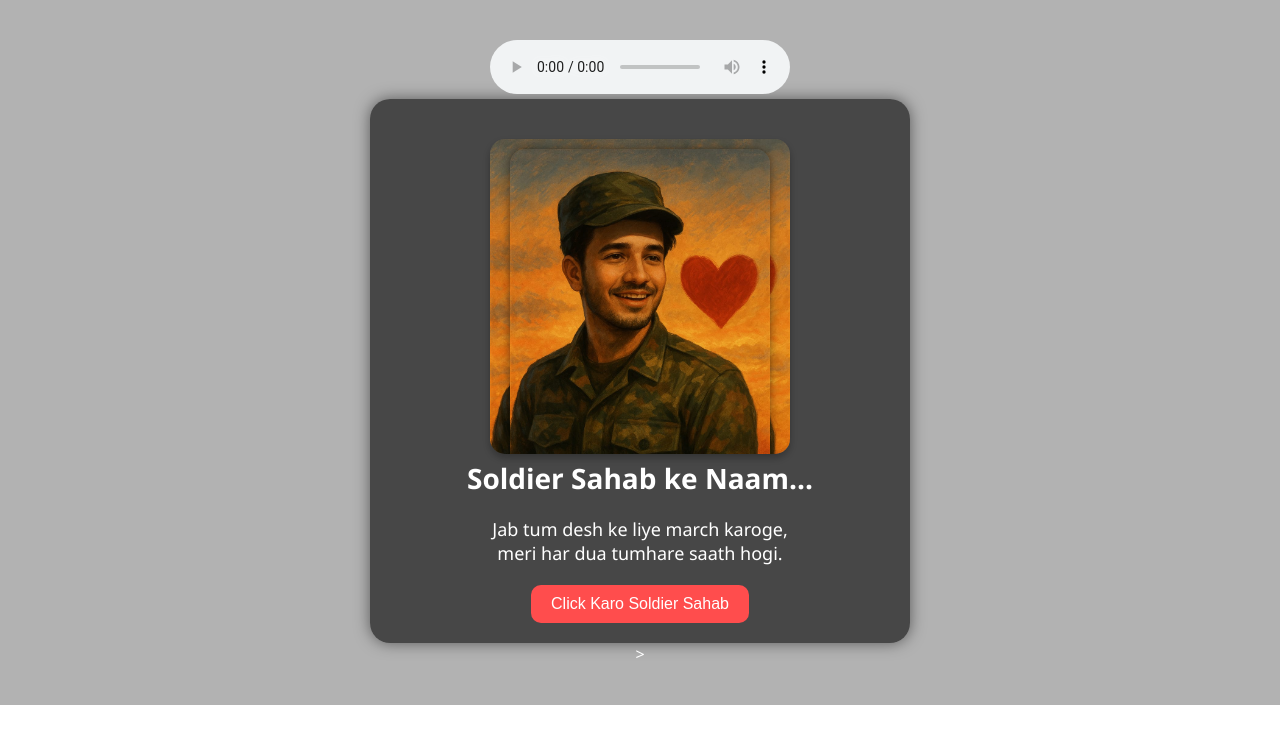
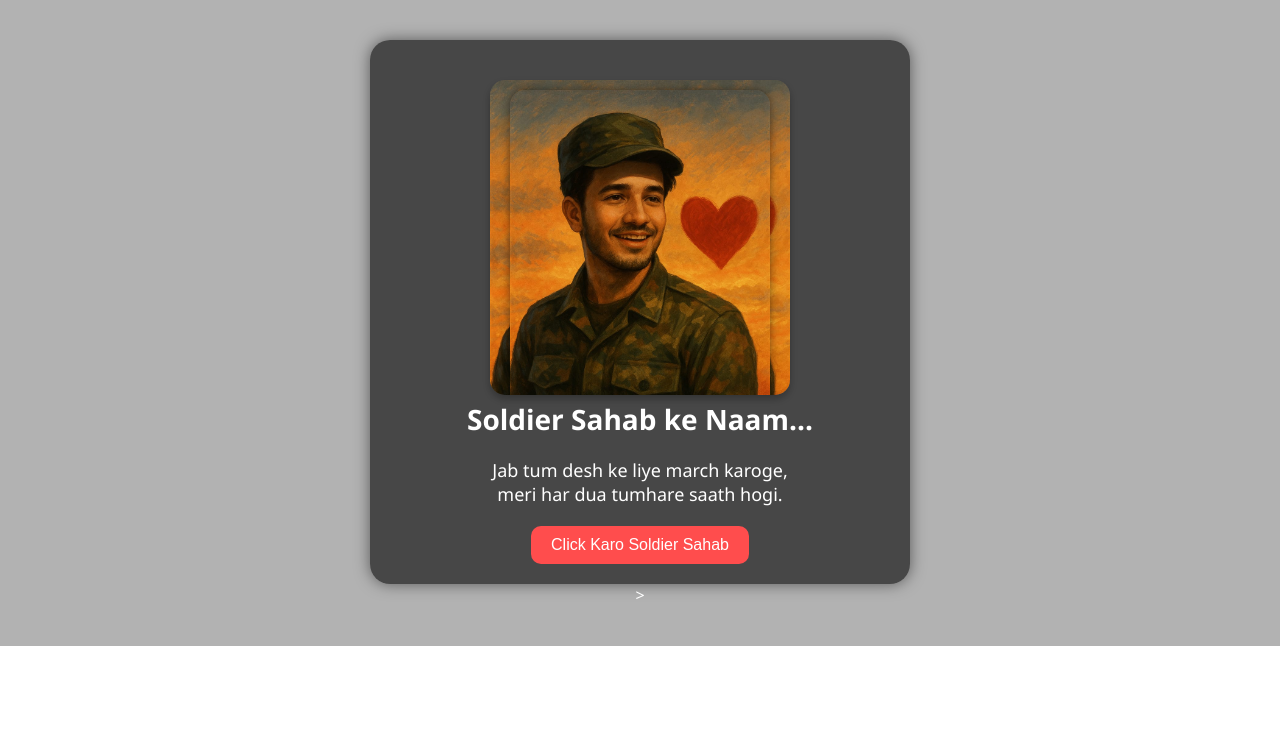
Before and after one commit to saniyapandey2603/specialone, a plain HTML site: page index.html in a window 1280 px wide. Drawn offline with Linux system fonts and the light colour scheme.

Commit message:
Update styles.css

```diff
--- a/styles.css
+++ b/styles.css
@@ -116,6 +116,10 @@ body {
     transform: rotateY(180deg);
   }
   .hiddenn{
+      position :absolute;
+      left:-9999px;
+      width:1px;
+      height:1px;
     overflow:hidden;
   }
   .buttton{
```
